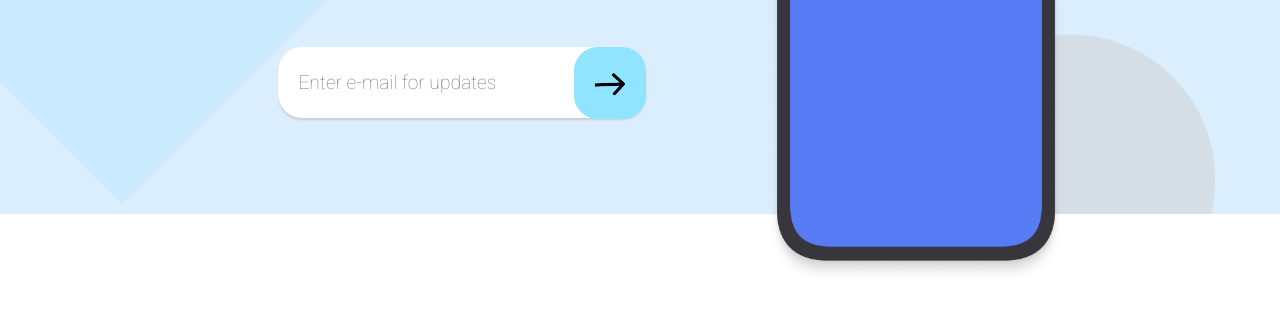
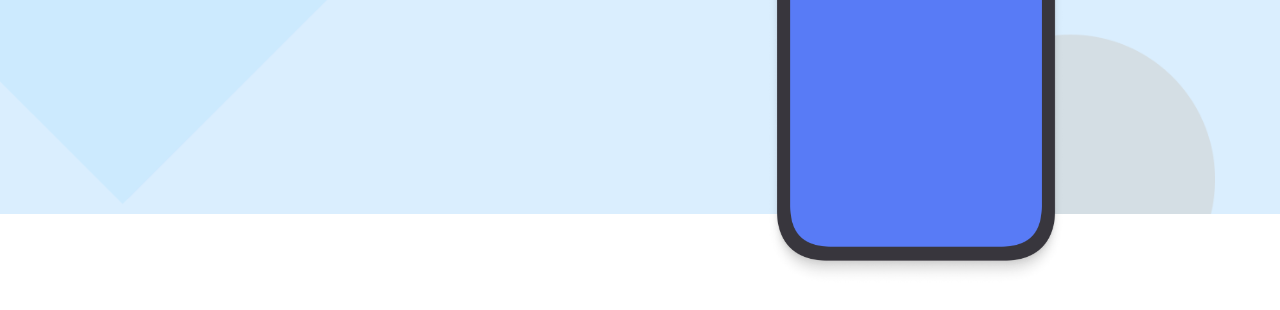
Before and after one commit to anyahsu280/feather-landing-page, a plain HTML site: page index.html in a window 1280 px wide. Shown: the part 426-736 px from the top of the page. Drawn offline with Linux system fonts and the light colour scheme.

Commit message:
Hide email input

```diff
--- a/index.html
+++ b/index.html
@@ -10,7 +10,7 @@
                     <h1>Current dating apps aren't working.</h1>
                     <h3>Let's start a new flock.</h3>
                     <div class="email-input-wrapper">
-                        <div class="email-input-container">
+                        <div class="email-input-container" style="visibility: hidden;">
                             <input class="email-input" type="email" size="28" placeholder="Enter e-mail for updates">
                             <button type="submit" class="email-submit-button">
                                 <img src="./assets/submit_arrow.png" />
```
